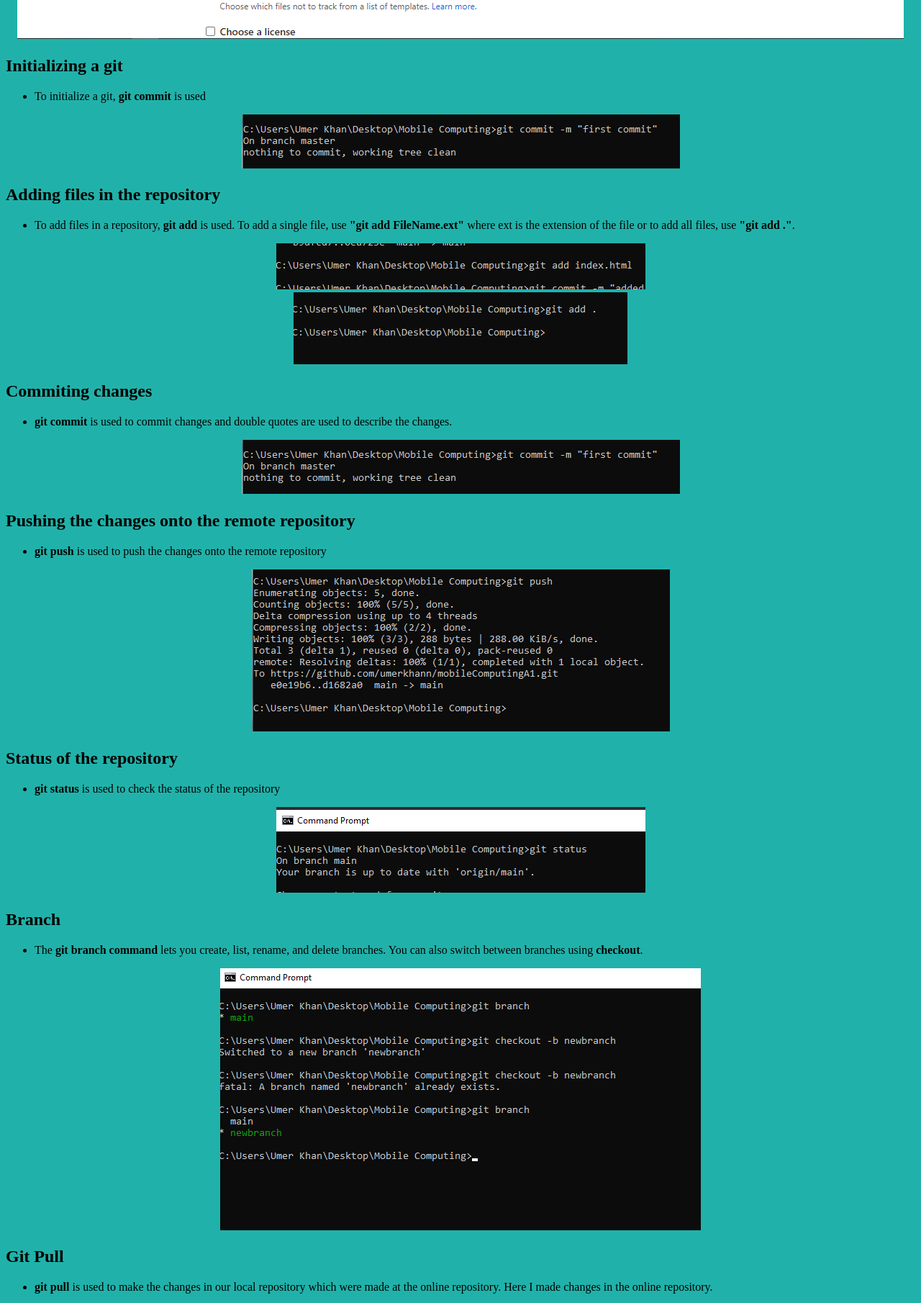
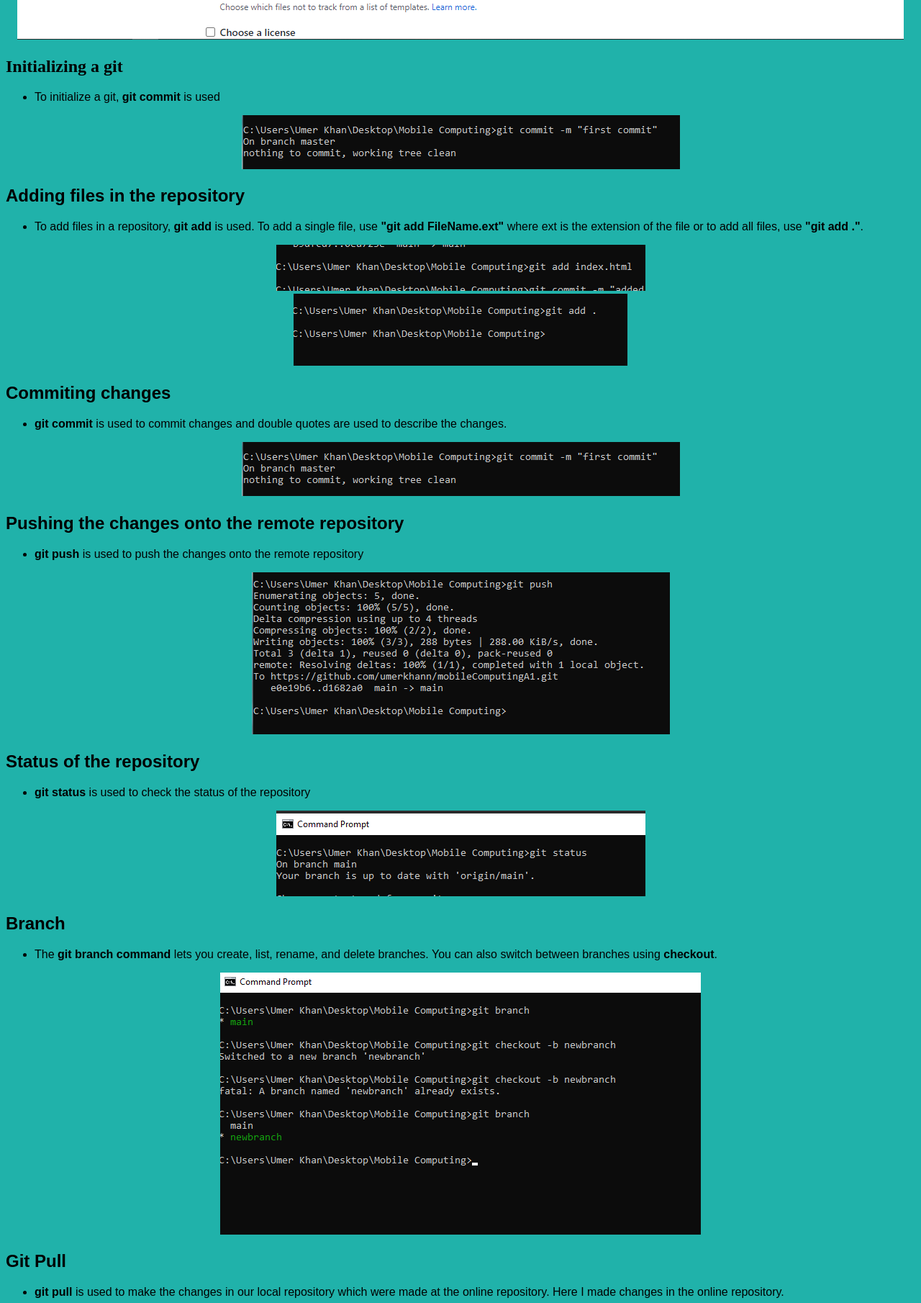
Before and after one commit to umerkhann/mobileComputingA1, a plain HTML site: page index.html in a window 1280 px wide. Shown: the part 764-2574 px from the top of the page at 72% size. Drawn offline with Linux system fonts and the light colour scheme.

Commit message:
changed font style to Arial

```diff
--- a/index.html
+++ b/index.html
@@ -9,31 +9,31 @@
 </head>
 <body style= "background-color: lightseagreen;">
     <center>
-        <h1 style="background-color:powderblue;">VCS</h1>
+        <h1 style="background-color:powderblue;" style="font-family: Arial">VCS</h1>
         </center>
             <center>
-                <p>
+                <p style="font-family: Arial">
                 A version control system, or VCS, tracks the history of changes as people and teams collaborate on projects together. As the project evolves, teams can run tests, fix bugs, and contribute new code with the confidence that any version can be recovered at any time.
                 </p>
             </center>
-    <h2>Creating a repository</h2>
+    <h2 style="font-family: Arial">Creating a repository</h2>
     <center>
         <img src="Creating a repository.png" alt="">
     </center>
     <h2>Initializing a git</h2>
-    <p>
+    <p style="font-family: Arial">
         <ul>
-            <li>To initialize a git, <b>git commit</b> is used</li>
+            <li style="font-family: Arial">To initialize a git, <b>git commit</b> is used</li>
         </ul>
     </p>
     <center>
         <img src="git commit.png" alt="">
     </center>
     </center>
-    <h2>Adding files in the repository</h2>
+    <h2 style="font-family: Arial">Adding files in the repository</h2>
     <p>
         <ul>
-            <li>To add files in a repository, <b>git add</b> is used. To add a single file, use <b>"git add FileName.ext"</b> where ext is the extension of the file or to add all files, use <b>"git add ."</b>.</li>
+            <li style="font-family: Arial">To add files in a repository, <b>git add</b> is used. To add a single file, use <b>"git add FileName.ext"</b> where ext is the extension of the file or to add all files, use <b>"git add ."</b>.</li>
         </ul>
     </p>
     <center>
@@ -44,50 +44,50 @@
         <img src="git add dot.png" alt="">
     </center>
 
-    <h2>Commiting changes</h2>
+    <h2 style="font-family: Arial">Commiting changes</h2>
     <p>
         <ul>
-            <li><b>git commit</b> is used to commit changes and double quotes are used to describe the changes.</li>
+            <li style="font-family: Arial"><b>git commit</b> is used to commit changes and double quotes are used to describe the changes.</li>
         </ul>
     </p>
     <center>
         <img src="git commit.png" alt="">
     </center>
 
-    <h2>Pushing the changes onto the remote repository</h2>
+    <h2 style="font-family: Arial">Pushing the changes onto the remote repository</h2>
     <p>
         <ul>
-            <li><b>git push</b> is used to push the changes onto the remote repository</li>
+            <li style="font-family: Arial"><b>git push</b> is used to push the changes onto the remote repository</li>
         </ul>
     </p>
     <center>
         <img src="git push.png" alt="">
     </center>
 
-    <h2>Status of the repository</h2>
+    <h2 style="font-family: Arial">Status of the repository</h2>
     <p>
         <ul>
-            <li><b>git status</b> is used to check the status of the repository</li>
+            <li style="font-family: Arial"><b>git status</b> is used to check the status of the repository</li>
         </ul>
     </p>
     <center>
         <img src="git status.png" alt="">
     </center>
 
-    <h2>Branch</h2>
+    <h2 style="font-family: Arial">Branch</h2>
     <p>
         <ul>
-            <li>The <b>git branch command</b> lets you create, list, rename, and delete branches. You can also switch between branches using <b>checkout</b>.</li>
+            <li style="font-family: Arial">The <b>git branch command</b> lets you create, list, rename, and delete branches. You can also switch between branches using <b>checkout</b>.</li>
         </ul>
     </p>
     <center>
         <img src="git branch.png" alt="">
     </center>
 
-    <h2>Git Pull</h2>
+    <h2 style="font-family: Arial">Git Pull</h2>
     <p>
         <ul>
-            <li><b>git pull</b> is used to make the changes in our local repository which were made at the online repository. Here I made changes in the online repository.</li>
+            <li style="font-family: Arial"><b>git pull</b> is used to make the changes in our local repository which were made at the online repository. Here I made changes in the online repository.</li>
         </ul>
     </p>
     <center>
@@ -95,7 +95,7 @@
     </center>
     <p>
         <ul>
-            <li>Then I used git pull to make those changes available in my local repository.</li>
+            <li style="font-family: Arial">Then I used git pull to make those changes available in my local repository.</li>
         </ul>
     </p>
     <center>
```
